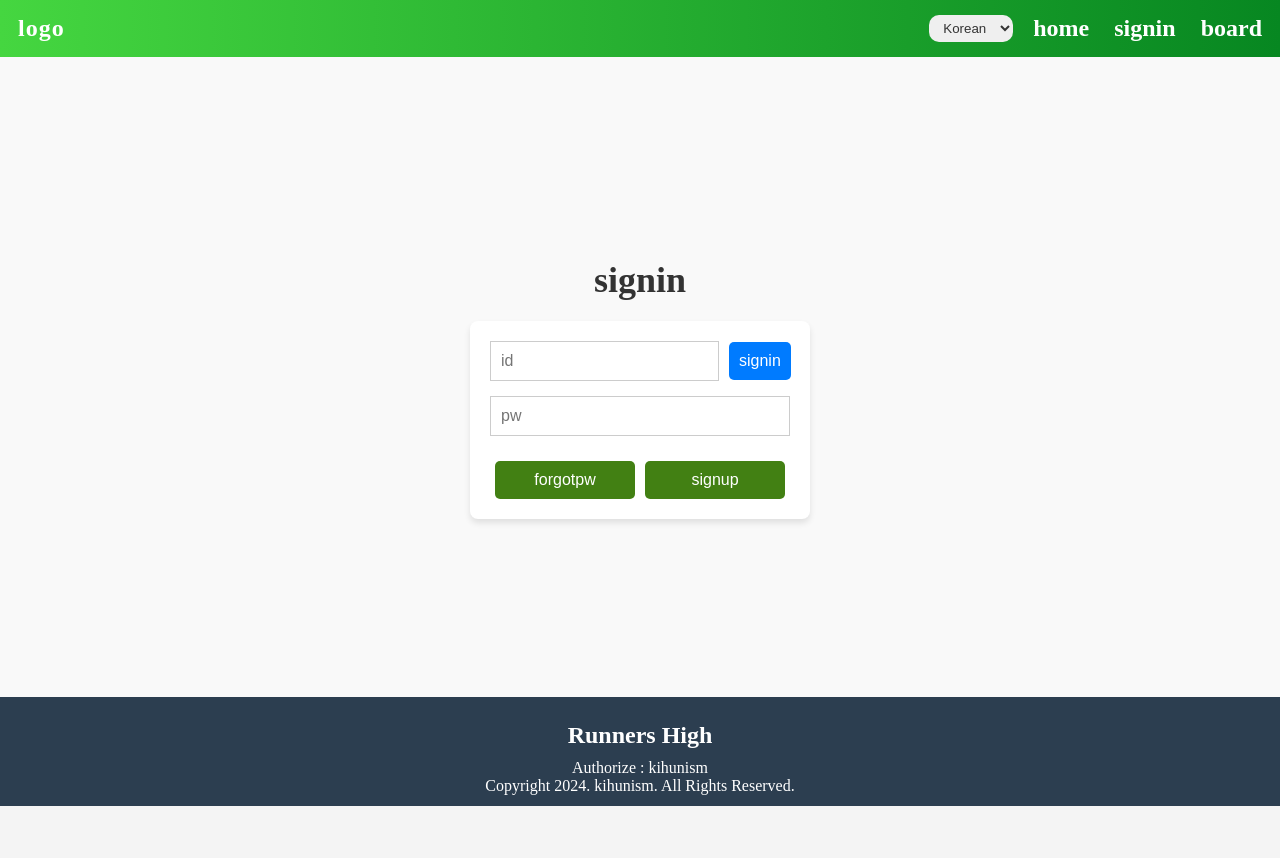
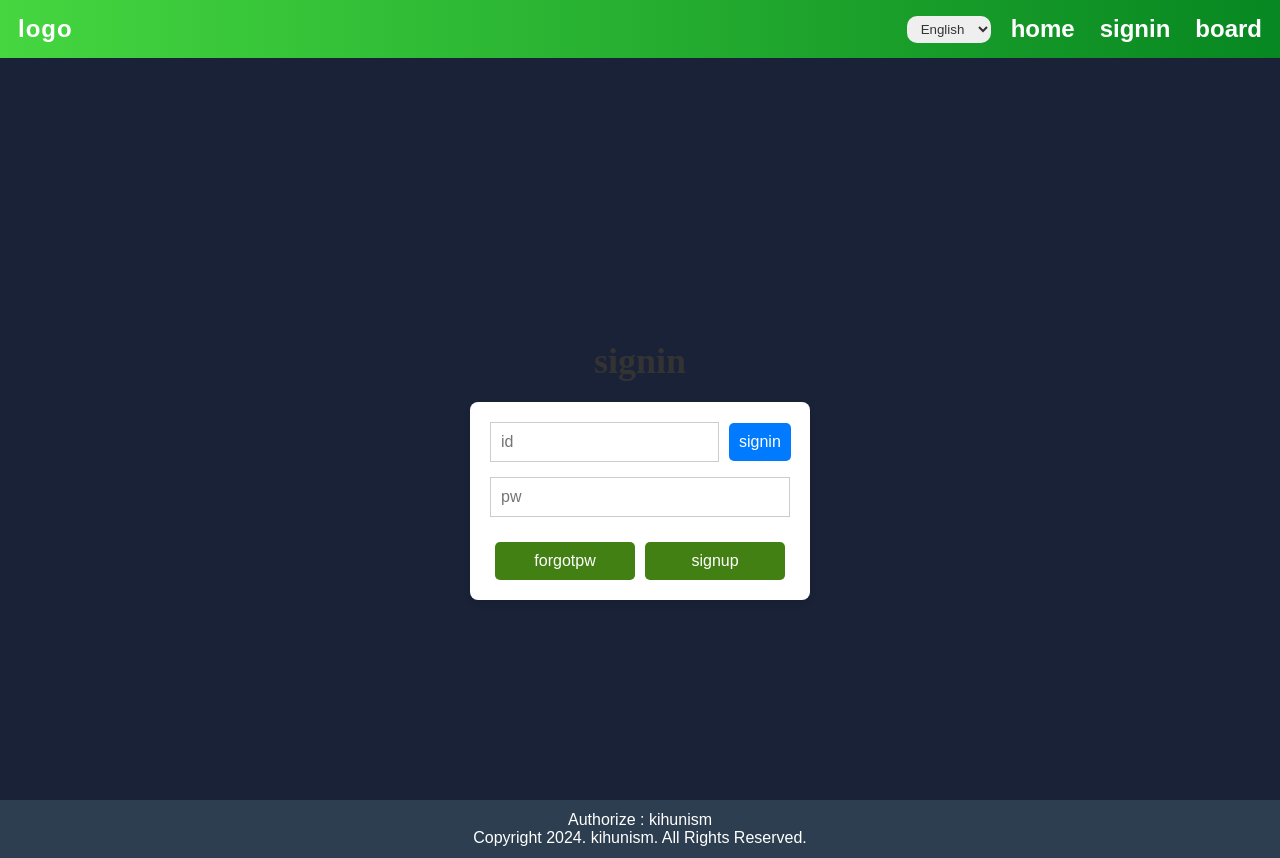
Before and after one commit to codeOccluter/prisma_prac, a Next.js app: page /member/signin in a window 1280 px wide. Before the commit the page ends 806 px from the top, so only its background shows below. Built offline with nearby package versions, Linux system fonts and the light colour scheme; no server answers.

Commit message:
12/06(Fri) 레이아웃 및 전체 구조 수정, useEffect 적용

```diff
--- a/css/layout/layout.module.css
+++ b/css/layout/layout.module.css
@@ -1,16 +1,34 @@
-.body {
+/* .body {
     margin: 0px;
     display: flex;
     flex-direction: column;
     min-height: 100vh;
     background-color: #f4f4f4;
+}  */
+
+.body {
+    margin: 0;
+    padding: 0;
+    height: 100%;
+    font-family: Arial, sans-serif;
 }
 
 .wrapper {
-    flex: 1;
     display: flex;
     flex-direction: column;
+    height: 100vh;
 }
 
 .wrapmain {
+    flex: 1;
+    overflow-y: auto;
+    background-color: #f9f9f9;
 }
+
+.header{
+    flex: 0 0 auto;
+}
+
+.footer {
+    flex: 0 0 auto;
+}
--- /dev/null
+++ b/css/layout/page.module.css
@@ -0,0 +1,3 @@
+.introduce {
+    margin: 30px;
+}
--- a/css/member/signin.module.css
+++ b/css/member/signin.module.css
@@ -3,8 +3,8 @@
     flex-direction: column;
     align-items: center;
     justify-content: center;
-    height: 80vh;
-    background-color: #f9f9f9;
+    height: 100vh;
+    background-color: #1a2238;
 }
 
 .h1 {
@@ -32,16 +32,16 @@
     margin-bottom: 15px;
 }
 
-.input {
+.inputText {
     flex: 1;
-    margin-bottom: 5px 10px;
+    margin-bottom: 10px 10px;
     padding: 10px;
     border: 1px solid #ccc;
     font-size: 1rem;
     transition: all 0.3s;
 }
 
-.input:focus{
+.inputText:focus{
     background-color: #e4edd2;
     border-color: #007BFF;
     outline: none;
@@ -85,3 +85,36 @@
 .button:hover {
     background-color: #a1aa59;
 }
+
+.loadingContainer {
+    display: flex;
+    flex-direction: column;
+    align-items: center;
+    justify-content: center;
+    height: 100vh;
+    background-color: #f9f9f9;
+}
+
+.spinner {
+    width: 50px;
+    height: 50px;
+    border: 5px solid rgba(0, 0, 0, 0.1);
+    border-top: 5px solid #3498db;
+    border-radius: 50%;
+    animation: spin 1s linear infinite;
+}
+
+@keyframes spin {
+    0% {
+        transform: rotate(0deg);
+    }
+    100% {
+        transform: rotate(360deg);
+    }
+}
+
+.loadingContainer p {
+    margin-top: 15px;
+    font-size: 18px;
+    color: #555;
+}
--- a/services/member/signin.ts
+++ b/services/member/signin.ts
@@ -1,3 +1,5 @@
+// services/member/signin.ts
+
 import { prisma } from "../../lib/prisma"
 import bcrypt from "bcrypt"
 
--- a/src/app/member/signin/page.tsx
+++ b/src/app/member/signin/page.tsx
@@ -2,6 +2,7 @@
 "use client"
 
 import React from "react"
+import { useState, useEffect } from "react"
 import styles from "../../../../css/member/signin.module.css"
 import "../../../i18n"
 import { useTranslation } from "react-i18next"
@@ -9,16 +10,31 @@ import { useTranslation } from "react-i18next"
 const Signin = () => {
 
     const { t } = useTranslation()
+    const [isMounted, setIsMounted] = useState(false)
+
+    useEffect(() => {
+        setIsMounted(true)
+    }, [])
+
+    if(!isMounted) {
+        return (
+            <div className={styles.loadingContainer}>
+                <div className={styles.spinner}></div>
+                <p>Loading...</p>
+            </div>
+        )
+    }
 
     return (
         <div className={styles.container}>
             <h1 className={styles.h1}>{t('signin')}</h1>
+            <div>
                 <form className={styles.form}>
                     <div className={styles.inputGroup}>
                         <input
                             type="text"
                             placeholder={t('id')}
-                        className={styles.input}
+                            className={styles.inputText}
                         />
                         <button
                             type="button"
@@ -29,7 +45,7 @@ const Signin = () => {
                         <input
                             type="password"
                             placeholder={t('pw')}
-                        className={styles.input}
+                            className={styles.inputText}
                         />
                     </div>
                     <div className={styles.buttonContainer}>
@@ -44,6 +60,7 @@ const Signin = () => {
                     </div>
                 </form>
             </div>
+        </div>
     )
 }
 
--- a/src/components/layout/Footer.tsx
+++ b/src/components/layout/Footer.tsx
@@ -7,7 +7,6 @@ const Footer = () => {
         <footer className={styles.footer}>
             <div className={styles.container}>
                 <div className={styles.info}>
-                    <h3>Runners High</h3>
                     <p>
                         <span>Authorize : kihunism</span><br/>
                         <span>Copyright 2024. kihunism. All Rights Reserved.</span>
--- a/src/components/layout/Header.tsx
+++ b/src/components/layout/Header.tsx
@@ -1,6 +1,6 @@
 "use client"
 
-import React, { useState } from "react"
+import React, { useState, useEffect } from "react"
 import Link from "next/link"
 import styles from "../../../css/layout/header.module.css"
 import "../../i18n"
@@ -10,6 +10,11 @@ const Header = () => {
 
     const [isMenuOpen, setIsMenuOpen] = useState(false)
     const { t, i18n } = useTranslation()
+    const [language, setLanguage] = useState(i18n.language)
+
+    useEffect(() => {
+        setLanguage(i18n.language)
+    }, [i18n.language])
 
     const changeLanguage = (lng: string) => {
         i18n.changeLanguage(lng)
@@ -25,10 +30,10 @@ const Header = () => {
                     <select
                         id="language"
                         onChange={(e) => changeLanguage(e.target.value)}
-                        defaultValue={i18n.language}
+                        value={language}
                     >
+                        <option value={"en"}>English</option>
                         <option value={"ko"}>Korean</option>
-                        <option value={"en"}>English</option>
                     </select>
                 </div>
                 <ul className={styles.menu}>
--- a/src/i18n/index.ts
+++ b/src/i18n/index.ts
@@ -8,7 +8,7 @@ i18n
     .use(LanguageDetector)
     .use(initReactI18next)
     .init({
-        fallbackLng: "ko",
+        fallbackLng: "en",
         debug: true,
         interpolation: {
             escapeValue: false, // React에서 escape 불필요
```
Also changed, not shown: src/app/page.tsx (+2 -5 lines). Lines whose indentation alone changed are shown as unchanged.
